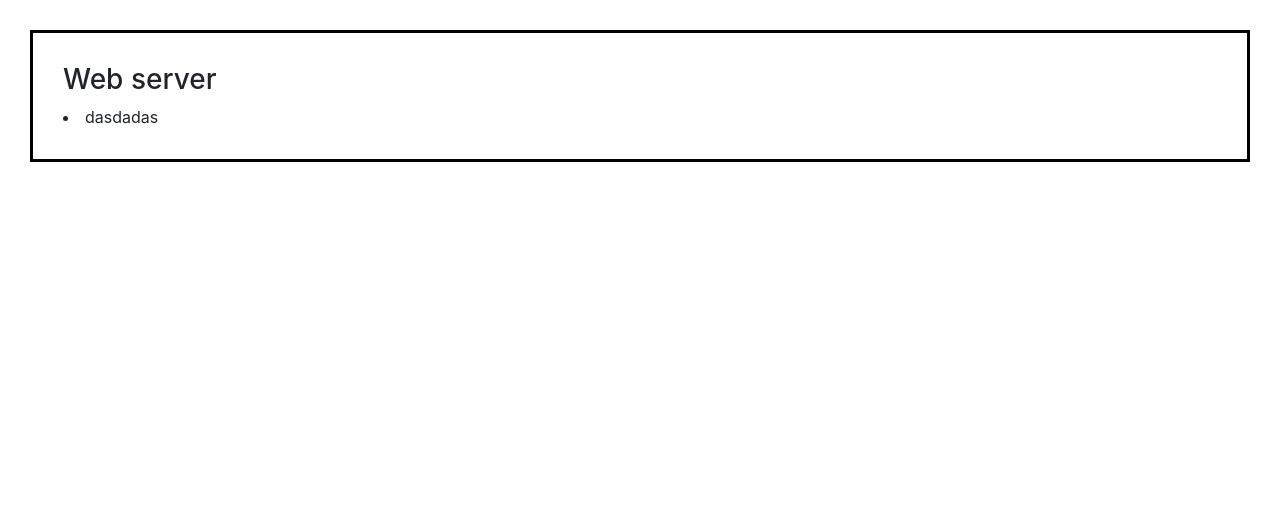
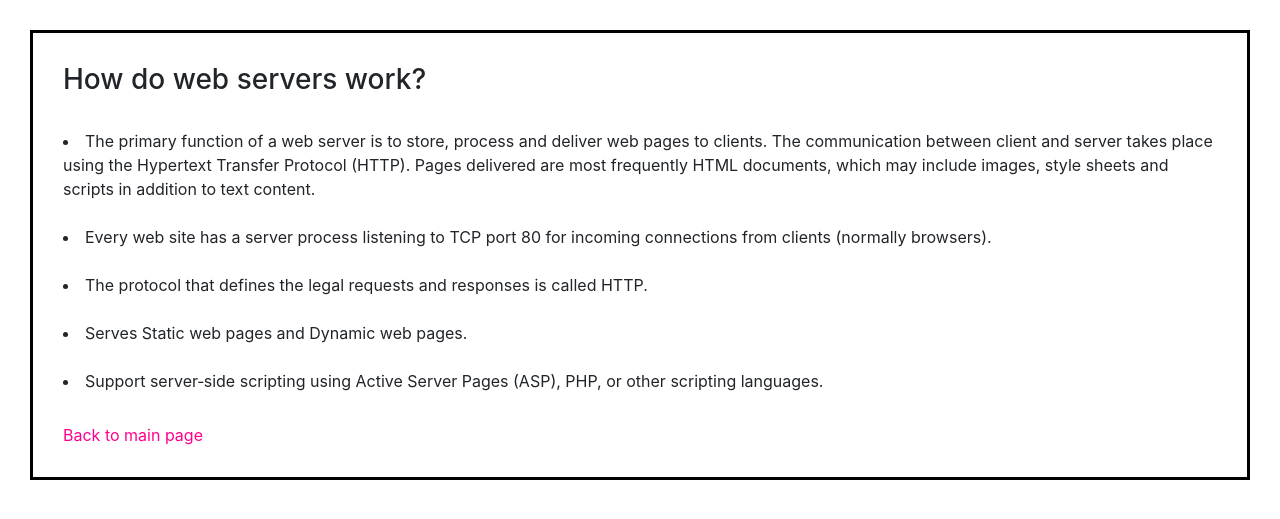
Before and after one commit to nottpty/web-application-homework-1, a PHP site: page /web-server.html in a window 1280 px wide. Shown: the top 519 px of the page. Run offline with PHP 8.4, Linux system fonts and the light colour scheme; some libraries are stand-ins or nearby versions.

Commit message:
update color of a tag, add information in web server page and web browser page

```diff
--- a/css/style.css
+++ b/css/style.css
@@ -72,7 +72,7 @@ h1, h2, h3, h4, h5, h6 {
   }
 
 a {
-    color: #007bff;
+    color: #ff008c;
     text-decoration: none;
     background-color: transparent;
     -webkit-text-decoration-skip: objects;
--- a/index.html
+++ b/index.html
@@ -50,8 +50,8 @@
                 <i>&ensp;&ensp;Sarasas Witaed Saimai School</i><br><i>&ensp;&ensp;Bilingual Program (Thai - English)</i>
 
                 <h4 class="padding-topic ">See more about web information</h4>
-                <li><a href="web-server.html ">Web server</a></li>
-                <li><a href="web-browser.html ">Web browser</a></li>
+                <li><a href="web-server.html ">Web Server</a></li>
+                <li><a href="web-browser.html ">Web Browser</a></li>
             </div>
         </div>
     </div>
--- a/web-server.html
+++ b/web-server.html
@@ -5,17 +5,37 @@
     <meta charset="UTF-8">
     <meta name="viewport" content="width=device-width, initial-scale=1.0">
     <meta http-equiv="X-UA-Compatible" content="ie=edge">
-    <title>Web server</title>
-    <link rel="stylesheet" href="./bootstrap-4.0.0-dist/css/bootstrap.min.css">
+    <title>Web Server</title>
     <link rel="stylesheet" href="./css/style.css">
 </head>
 
 <body>
     <div class="padding-page">
         <div class="padding-page" style="border-style: solid;border-color: black">
-            <div>
-                <h3>Web server</h3>
-                <li>dasdadas</li>
+            <h3>How do web servers work?</h3>
+            <br>
+            <li>The primary function of a web server is to
+                store, process and deliver web pages to
+                clients. The communication between client
+                and server takes place using the Hypertext
+                Transfer Protocol (HTTP). Pages delivered are
+                most frequently HTML documents, which may
+                include images, style sheets and scripts in
+                addition to text content. </li>
+                <br>
+            <li>Every web site has a server process listening to
+                TCP port 80 for incoming connections from
+                clients (normally browsers).</li>
+                <br>
+            <li>The protocol that defines the legal requests and
+                responses is called HTTP.</li>
+                <br>
+            <li>Serves Static web pages and Dynamic web pages.</li>
+            <br>
+            <li>Support server‐side scripting using Active Server
+                Pages (ASP), PHP, or other scripting languages.</li>
+            <div class="padding-topic">
+                <a href="index.html ">Back to main page</a></li>
             </div>
         </div>
     </div>
```
Also changed, not shown: web-browser.html (+16 -4 lines).
